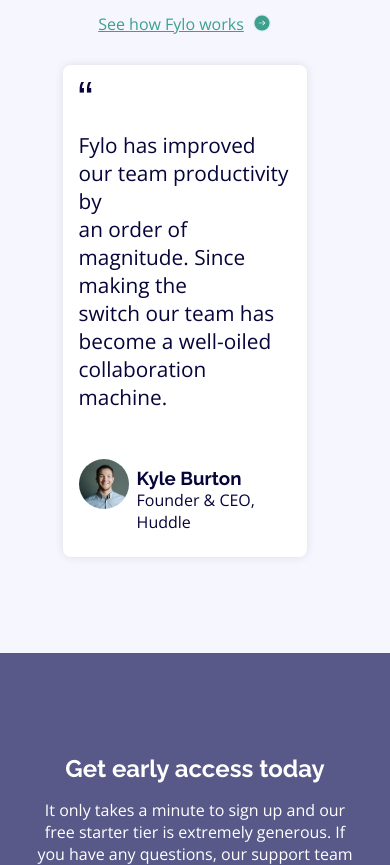
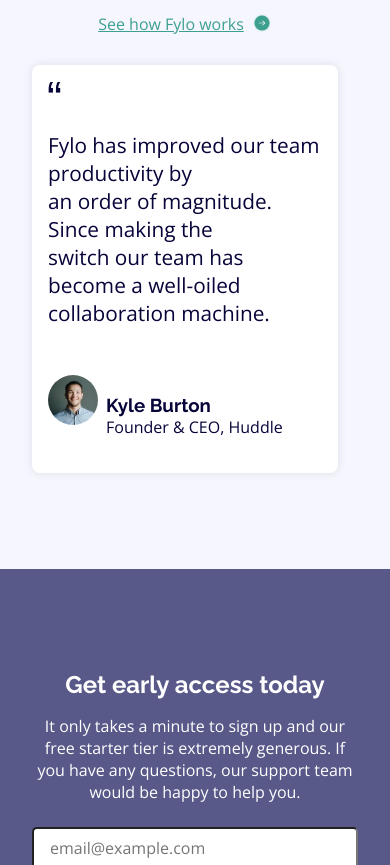
Before and after one commit to Shaka-W/Fylo-Landing-Page, a plain HTML site: page index.html in a window 390 px wide. Shown: the part 1758-2623 px from the top of the page. Drawn offline with nearby package versions, Linux system fonts and the light colour scheme.

Commit message:
Increased testimonial to 100%

```diff
--- a/sass/style.scss
+++ b/sass/style.scss
@@ -292,7 +292,6 @@
   }
 }
 
-
 /* Media Queries */
 @media (max-width: 1200px) {
   .two-col {
@@ -404,6 +403,10 @@
 }
 
 @media (max-width: 500px) {
+  .two-col__testimonial {
+    width: 100%;
+  }
+
   .hero {
     height: 55vh;
     &__wrapper {
```
Also changed, not shown: css/style.css.
